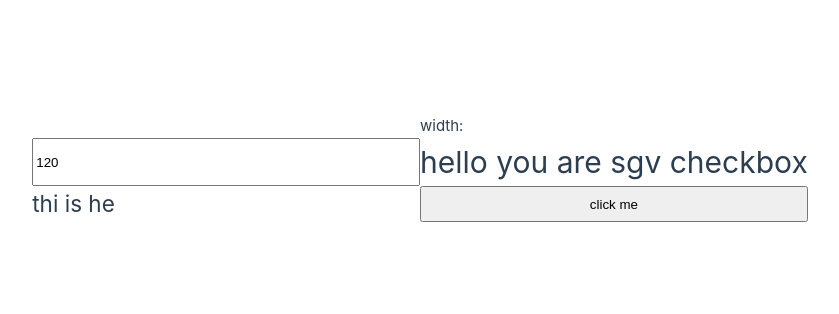
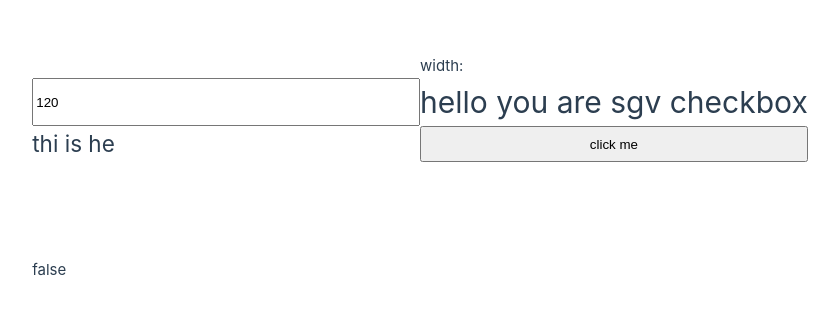
Before and after one commit to airmanxtw/TestVue20250102, a Vue app: page /home13 in a window 1280 px wide. Shown: the part 232-546 px from the top of the page, without its empty margins (220-1059 px from the left). Built offline with nearby package versions, Linux system fonts and the light colour scheme.

Commit message:
新增 SvgCheckbox 組件，並在 Home13View 中整合以支援自訂勾選功能

```diff
--- /dev/null
+++ b/src/components/Home13/SvgCheckbox.vue
@@ -0,0 +1,27 @@
+<template>
+  <div style="cursor: pointer;" @click="$emit('click', !checked)">
+    <svg v-if="checked" :fill :width viewBox="0 0 24 24" xmlns="http://www.w3.org/2000/svg">
+      <path
+        d="M7 5c-1.103 0-2 .897-2 2v10c0 1.103.897 2 2 2h10c1.103 0 2-.897 2-2V7c0-1.103-.897-2-2-2H7zm0 12V7h10l.002 10H7z" />
+      <path d="M10.996 12.556 9.7 11.285l-1.4 1.43 2.704 2.647 4.699-4.651-1.406-1.422z" />
+    </svg>
+    <svg v-else :fill :width viewBox="0 0 24 24" xmlns="http://www.w3.org/2000/svg" xml:space="preserve">
+      <path d="M9 11h6v2H9z" />
+      <path
+        d="M17 5H7c-1.103 0-2 .897-2 2v10c0 1.103.897 2 2 2h10c1.103 0 2-.897 2-2V7c0-1.103-.897-2-2-2zM7 17V7h10l.002 10H7z" />
+    </svg>
+    <span :style="`font-size: ${width + 10}px;color:${fill}`">
+      <slot>請選擇</slot>
+    </span>
+  </div>
+</template>
+<script setup lang="ts">
+defineProps<{
+  width: number,
+  fill: string
+  checked: boolean,
+}>();
+defineEmits<{
+  (e: 'click', value: boolean): void
+}>();
+</script>
--- a/src/views/Home13View.vue
+++ b/src/views/Home13View.vue
@@ -12,13 +12,21 @@
     <img src="https://picsum.photos/200/300" alt="random" />
   </home13-checkbox>
   <home13-btn v-else></home13-btn>
+  <br />
+  <svg-checkbox :width="50" fill="#ffffff" :checked="myCheck" @click="(c) => myCheck = c">
+
+  </svg-checkbox>
+  {{ myCheck }}
 </template>
 <script setup lang="ts">
 // import Home13Checkbox from '@/components/Home13/Home13Checkbox.vue';
 // import Home13Btn from '@/components/Home13/Home13Btn.vue';
 import { Home13Btn, Home13Checkbox } from "@/components/Home13";
+import SvgCheckbox from "@/components/Home13/SvgCheckbox.vue";
 import { ref } from 'vue';
 const width = ref(120);
+
+const myCheck = ref(false);
 
 const checkboxClick = (val: string) => {
   alert('checkbox clicked:' + val);
```
